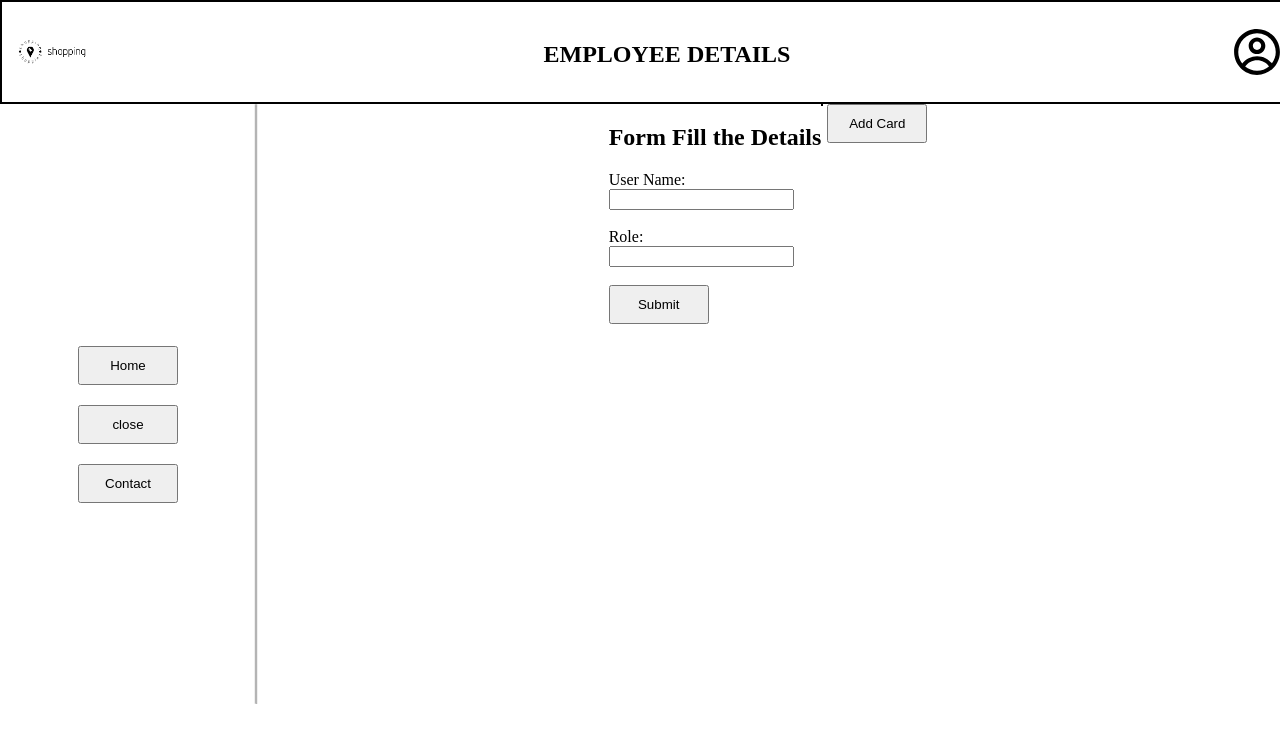
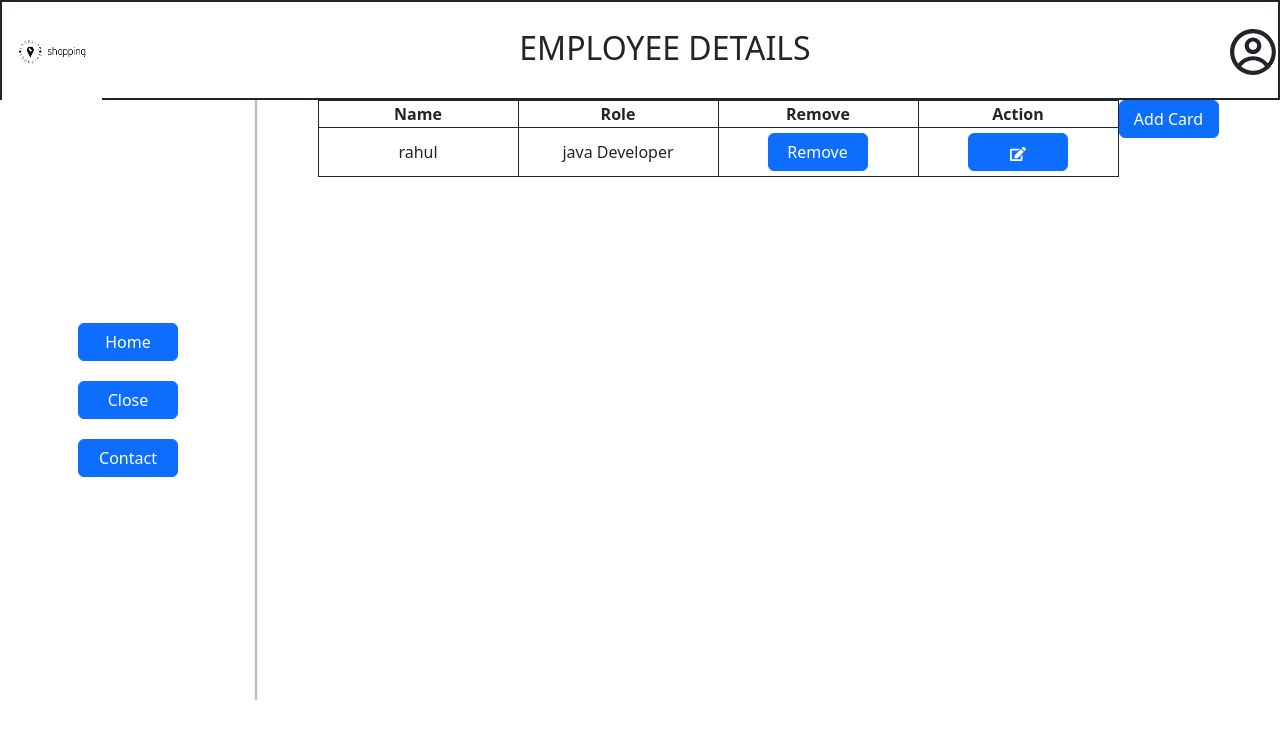
Before and after one commit to TANNE123/class-tasks-every-day, a React (Vite) app: page / in a window 1280 px wide. Both pictures are taken after a click on the button "Add Card". Shown: the top 742 px of the page. Built offline with nearby package versions, Linux system fonts and the light colour scheme.

Commit message:
paddingComponents

```diff
--- a/package.json
+++ b/package.json
@@ -11,7 +11,10 @@
   },
   "dependencies": {
     "axios": "^1.7.5",
+    "bootstrap": "^5.3.3",
+    "bootstrap-modal": "^2.2.4",
     "react": "^18.3.1",
+    "react-bootstrap": "^2.10.4",
     "react-dom": "^18.3.1",
     "react-icons": "^5.3.0"
   },
--- a/src/App.jsx
+++ b/src/App.jsx
@@ -1,10 +1,12 @@
 import FormComponent from "./from-task/update-from"
+
 
 const App=()=>{
   return(
     <>
   <FormComponent/>
 
+
     </>
   )
 }
--- /dev/null
+++ b/src/from-task/boostrap.jsx
@@ -0,0 +1,43 @@
+import { useState } from "react";
+import Button from "react-bootstrap/Button";
+import Modal from "react-bootstrap/Modal";
+import "bootstrap/dist/css/bootstrap.min.css";
+
+function ModelComponent({ handleClose, show, Name, nameHandler }) {
+  return (
+    <>
+      <Modal show={show} onHide={handleClose}>
+        <Modal.Body>
+          <dt>
+            <label>Name :</label>
+          </dt>
+          <input
+            type="text"
+            name="name"
+            value={Name.name}
+            onChange={nameHandler}
+          />
+        </Modal.Body>
+        <Modal.Body>
+          <dt>Role</dt>{" "}
+          <input
+            type="text"
+            name="role"
+            value={Name.role}
+            onChange={nameHandler}
+          />
+        </Modal.Body>
+        <Modal.Footer>
+          <Button variant="secondary" onClick={handleClose}>
+            Close
+          </Button>
+          <Button variant="primary" onClick={handleClose}>
+            Save Changes
+          </Button>
+        </Modal.Footer>
+      </Modal>
+    </>
+  );
+}
+
+export default ModelComponent;
--- a/src/from-task/style.modules.css
+++ b/src/from-task/style.modules.css
@@ -44,13 +44,11 @@ body {
 
 }
 td ,th{
-  border: 1px solid;
-  width: 200px;
-  text-align: center;
+  border: 1px solid !important;
+  width: 200px !important;
+  text-align: center !important;
 }
-table{
-  border: 1px solid;
-}
+
 button {
   padding: 10px;
   width: 100px;
--- a/src/from-task/table-omponent.jsx
+++ b/src/from-task/table-omponent.jsx
@@ -1,6 +1,13 @@
 import React from "react";
+import ModelComponent from "./boostrap";
+import { FaEdit } from "react-icons/fa";
+import Button from "react-bootstrap/Button";
+import Modal from "react-bootstrap/Modal";
+import "bootstrap/dist/css/bootstrap.min.css";
 
-const FormValidationComponent = ({ removeHandler, details }) => {
+const FormValidationComponent = ({ removeHandler, details,updateHandler,handleShow }) => {
+
+
   return (
     <>
       {details.length > 0 && (
@@ -9,6 +16,7 @@ const FormValidationComponent = ({ removeHandler, details }) => {
             <th>Name</th>
             <th>Role</th>
             <th>Remove</th>
+            <th>Action</th>
           </tr>
         </thead>
       )}
@@ -20,10 +28,10 @@ const FormValidationComponent = ({ removeHandler, details }) => {
             <tr>
               <td>{name}</td>
               <td>{role}</td>
-              <td>
-                <button onClick={() => removeHandler(id)}>Remove</button>
+              <td style={{padding:"5px 50px 5px 0"}}>
+                <Button variant="primary" onClick={() => removeHandler(id)}>Remove</Button>
               </td>
-
+          <td style={{padding:"0 50px 0 0"}}> <Button variant="primary" onClick={()=>updateHandler(id,name,role)} ><FaEdit onClick={handleShow} /></Button></td>
             </tr>
           </tbody>
         );
--- a/src/from-task/update-from.jsx
+++ b/src/from-task/update-from.jsx
@@ -1,28 +1,83 @@
-import { useState } from "react";
+import { useEffect, useState } from "react";
 import { CgProfile } from "react-icons/cg";
 import "./style.modules.css";
 import logoBlack from "./logo-black.png";
 import { Items } from "./helper";
 import FormValidationComponent from "./table-omponent";
-import Form from "./formcomponent";
+import ModelComponent from "./boostrap";
+import Button from "react-bootstrap/Button";
 
 const FormComponent = () => {
   const [details, setDetails] = useState([]);
-  const [name, setNames] = useState("");
-  const [role, setValues] = useState("");
+  const [details2, setDetails2] = useState([]);
   const [FormOpen, setFormOpen] = useState(false);
+  const [show, setShow] = useState(false);
 
-  const AddHandler = () => {
-    setFormOpen(true);
+  const [update, setUpdate] = useState([
+    {
+      id: "",
+      name: "",
+      role: "",
+    },
+  ]);
+
+  const [local, setLocal] = useState();
+
+  console.log(local);
+
+  useEffect(() => {
+    const saveData = JSON.parse(localStorage.getItem("updateData1"));
+    console.log(saveData);
+    if (saveData) {
+      setUpdate(saveData);
+    }
+  }, [update]);
+
+  const handleClose = () => {
+    setDetails((prevDetails) =>
+      prevDetails.map((each) => {
+        if (each.id === update.id) {
+          return { ...each, name: update.name, role: update.role };
+        }
+        return each;
+      })
+    );
+    setShow(false);
   };
+
+  useEffect(() => {
+    const a = JSON.parse(localStorage.getItem("details")) || [];
+    a.push(update);
+    localStorage.setItem("details", JSON.stringify(a));
+
+    setLocal(a);
+  }, []);
+
+  const handleShow = () => setShow(true);
 
   const CloseHandler = () => {
     setDetails([]);
     setFormOpen(false);
   };
 
-  const clickHandel = () => {
+  let arr = [];
+
+  const HomeClickHandel = () => {
     setDetails(Items());
+
+
+    setDetails2(Items());
+    for (let i = 0; i < details2.length; i++) {
+      let id = details2[i].id;
+      for (let j = 0; j < local.length; j++) {
+        if (id == local[j].id) {
+          arr.push(local[j]);
+        } else {
+          arr.push(details2[i]);
+        }
+      }
+    }
+    setDetails(arr);
     setFormOpen(false);
   };
 
@@ -32,20 +87,41 @@ const FormComponent = () => {
     setFormOpen(false);
   };
 
-  const handleSubmit = (e) => {
-    e.preventDefault();
+  const updateHandler = (targetId, targetName, targetRole) => {
+    const newUpdate = {
+      id: targetId,
+      name: targetName,
+      role: targetRole,
+    };
 
-    setNames(name);
-    setValues(role);
+    setUpdate(newUpdate);
+
+    // setUpdate((prevUpdates) => {
+    //   const updatedArray = [...prevUpdates, update];
+    //   localStorage.setItem("updateData1", JSON.stringify(update));
+    //   return updatedArray;
+    // })
+
+    setFormOpen(true);
+    setShow(true);
+  };
+
+  const nameHandler = (event) => {
+    const { name, value } = event.target;
+    setUpdate((prevState) => ({
+      ...prevState,
+      [name]: value,
+    }));
+  };
+
+  const AddHandler = () => {
     const length = details.length;
     const AddDetails = {
       id: length + 1,
-      name: name,
-      role: role,
+      name: "rahul",
+      role: "java Developer",
     };
-
     setDetails([...details, AddDetails]);
-
     setFormOpen(false);
   };
 
@@ -53,7 +129,7 @@ const FormComponent = () => {
     <>
       <div className="header">
         <div>
-          <img src={logoBlack} />
+          <img src={logoBlack} alt="logo" />
         </div>
         <h2> EMPLOYEE DETAILS</h2>
         <div>
@@ -62,20 +138,20 @@ const FormComponent = () => {
       </div>
       <div className="bodyPart">
         <div className="body-left">
-          <button onClick={clickHandel}>Home</button>
-          <button onClick={CloseHandler}>close</button>
-          <button>Contact</button>
+          <Button onClick={HomeClickHandel}>Home</Button>
+          <Button onClick={CloseHandler}>Close</Button>
+          <Button>Contact</Button>
         </div>
 
         <div className="body-right">
           <div>
             {FormOpen ? (
-              <Form
-                valueName={name}
-                ValueRole={role}
-                setName={setNames}
-                setRole={setValues}
-                handleSubmit={handleSubmit}
+              <ModelComponent
+                handleShow={handleShow}
+                handleClose={handleClose}
+                show={show}
+                Name={update}
+                nameHandler={nameHandler}
               />
             ) : (
               ""
@@ -83,13 +159,15 @@ const FormComponent = () => {
           </div>
           <div>
             <div className="overflow">
-              <button className="btn" onClick={() => AddHandler()}>
+              <Button className="btn" onClick={() => AddHandler()}>
                 Add Card
-              </button>
+              </Button>
               <table>
                 <FormValidationComponent
                   details={details}
                   removeHandler={removeHandler}
+                  updateHandler={updateHandler}
+                  handleShow={handleShow}
                 />
               </table>
             </div>
```
Also changed, not shown: 1 other file (tests, documents, lock files or other folders).
